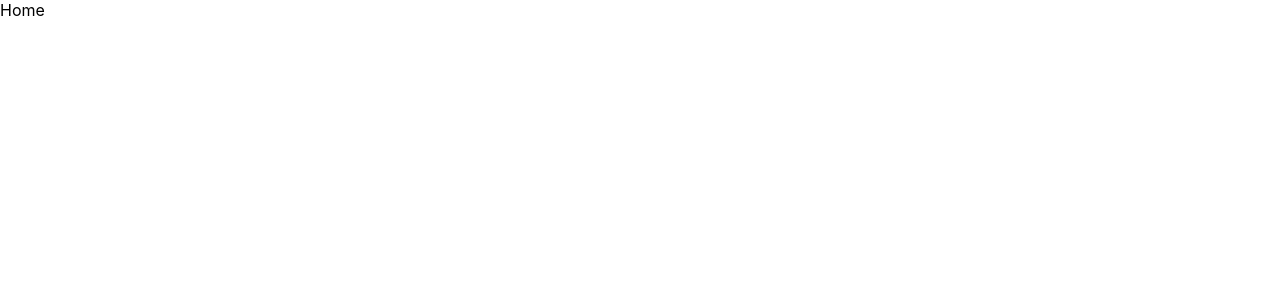
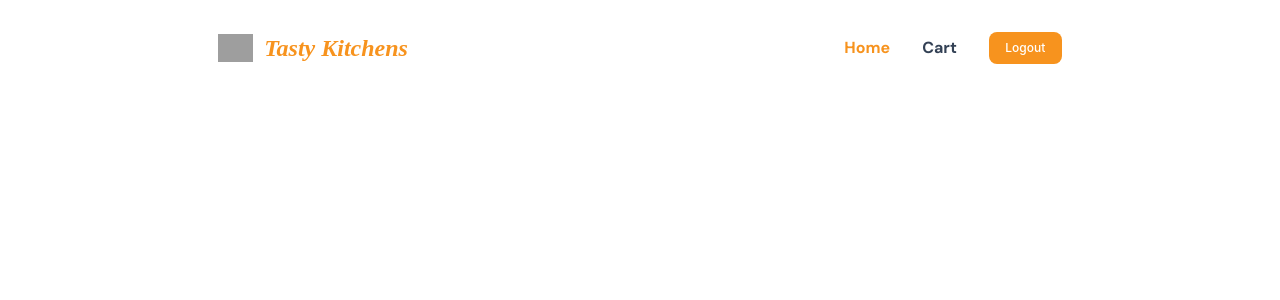
Before and after one commit to saisantosh005/tastylKitchenProject, a React (Create React App) app: page / in a window 1280 px wide. Shown: the top 300 px of the page. Built offline with nearby package versions, Linux system fonts and the light colour scheme; grey boxes are pictures that could not be loaded; a small style sheet from the web is missing; a web font is replaced by a local one.

Commit message:
Add Header Initial stage

```diff
--- /dev/null
+++ b/src/components/Header/Header.js
@@ -0,0 +1,46 @@
+import Cookies from 'js-cookie'
+import {AiOutlineMenu} from 'react-icons/ai'
+
+import {
+  HeaderMainContainer,
+  HeaderPart,
+  LogoContainer,
+  NavContainer,
+  NavItem,
+  Button,
+  MenuIconContainer,
+  NavContainerTwo,
+} from './styledComponents'
+import Logo from '../Logo/Logo'
+
+const Header = props => {
+  const {history, home, cart} = props
+  const logout = () => {
+    Cookies.remove('jwtToken')
+    history.replace('/')
+  }
+
+  return (
+    <HeaderMainContainer>
+      <HeaderPart>
+        <LogoContainer>
+          <Logo />
+        </LogoContainer>
+        <NavContainer>
+          <NavItem selected={home}>Home</NavItem>
+          <NavItem selected={cart}>Cart</NavItem>
+          <Button type="button" onClick={logout}>
+            Logout
+          </Button>
+        </NavContainer>
+        <MenuIconContainer />
+      </HeaderPart>
+      <NavContainerTwo>
+        <NavItem selected={home}>Home</NavItem>
+        <NavItem selected={cart}>Cart</NavItem>
+      </NavContainerTwo>
+    </HeaderMainContainer>
+  )
+}
+
+export default Header
--- /dev/null
+++ b/src/components/Header/styledComponents.js
@@ -0,0 +1,72 @@
+import styled from 'styled-components'
+import {Link} from 'react-router-dom'
+import {AiOutlineMenu} from 'react-icons/ai'
+
+const HeaderMainContainer = styled.div``
+const HeaderPart = styled.div`
+  display: flex;
+  justify-content: space-around;
+  align-items: center;
+  width: 100%;
+  height: 96px;
+  @media screen and (min-width: 768px) {
+    flex-direction: row;
+  }
+`
+const LogoContainer = styled.div``
+const NavContainer = styled.div`
+  display: none;
+  align-items: center;
+
+  @media screen and (min-width: 768px) {
+    display: flex;
+  }
+`
+const NavItem = styled(Link)`
+  color: ${props => (props.selected ? '#F7931E' : '#334155')};
+  font-family: 'DM Sans';
+  font-style: normal;
+  font-weight: bold;
+  font-size: 16px;
+  line-height: 26px;
+  margin: 0px;
+  margin-right: 32px;
+  text-decoration: none;
+`
+const Button = styled.div`
+  display: flex;
+  justify-content: center;
+  align-items: center;
+  color: #ffffff;
+  font-weight: 500;
+  font-size: 12px;
+  line-height: 16px;
+  background: #f7931e;
+  border-radius: 8px;
+  margin: 0px 0px;
+  width: 73px;
+  height: 32px;
+`
+const MenuIconContainer = styled(AiOutlineMenu)`
+  width: 24px;
+  height: 24px;
+  @media screen and (min-width: 768px) {
+    display: none;
+  }
+`
+const NavContainerTwo = styled.div`
+  height: 24px;
+  @media screen and (min-width: 768px) {
+    display: none;
+  }
+`
+export {
+  HeaderMainContainer,
+  HeaderPart,
+  NavContainer,
+  NavItem,
+  Button,
+  LogoContainer,
+  MenuIconContainer,
+  NavContainerTwo,
+}
--- a/src/components/HomeRoute/Home/Home.js
+++ b/src/components/HomeRoute/Home/Home.js
@@ -1,12 +1,17 @@
 import {Component} from 'react'
 
 import HomeMainContainer from './styledComponents'
+import Header from '../../Header/Header'
 
 class Home extends Component {
   state = {}
 
   render() {
-    return <HomeMainContainer>Home</HomeMainContainer>
+    return (
+      <HomeMainContainer>
+        <Header home />
+      </HomeMainContainer>
+    )
   }
 }
 
--- a/src/components/Logo/Logo.js
+++ b/src/components/Logo/Logo.js
@@ -3,7 +3,7 @@ import {LogosMainContainer, LogoImage, LogoName} from './styledComponent'
 const Logo = props => {
   const {color, login} = props
   return (
-    <LogosMainContainer login>
+    <LogosMainContainer login={login}>
       <LogoImage src="https://res.cloudinary.com/delguky36/image/upload/v1630820226/Vector_hrufre.jpg" />
       <LogoName>Tasty Kitchens</LogoName>
     </LogosMainContainer>
--- a/src/components/Logo/styledComponent.js
+++ b/src/components/Logo/styledComponent.js
@@ -6,18 +6,27 @@ const LogosMainContainer = styled.div`
   align-items: center;
 `
 const LogoImage = styled.img`
-  width: 49px;
-  height: 39px;
+  width: ${props => (props.login ? 49 : 35)}px;
+  height: ${props => (props.login ? 39 : 28)}px;
   background: #f7931e;
+  @media screen and (min-width: 768px) {
+    width: ${props => (props.login ? 'column' : 'row')} 49px;
+    height: ${props => (props.login ? 39 : 'row')}px;
+  }
 `
 const LogoName = styled.h1`
   color: #f7931e;
   font-family: ' DM Sans';
   font-style: italic;
   font-weight: bold;
-  font-size: ${props => (props.login ? 24 : 'row')}px;
-  line-height: ${props => (props.login ? 32 : 'row')}px;
+  font-size: ${props => (props.login ? 24 : 16)}px;
+  line-height: ${props => (props.login ? 32 : 24)}px;
   margin: 0px;
+  margin-left: 11px;
+
+  @media screen and (min-width: 768px) {
+    font-size: 24px;
+  }
 `
 
 export {LogosMainContainer, LogoImage, LogoName}
```
